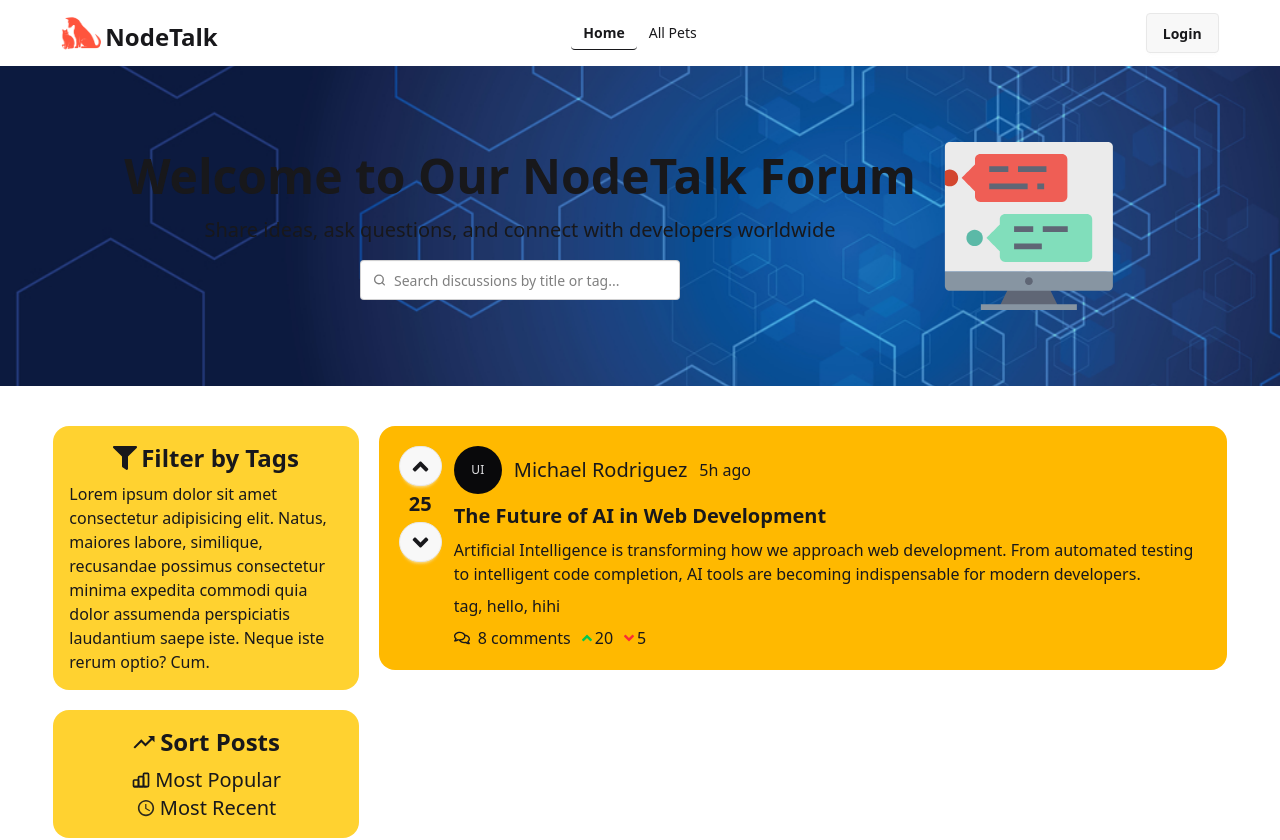
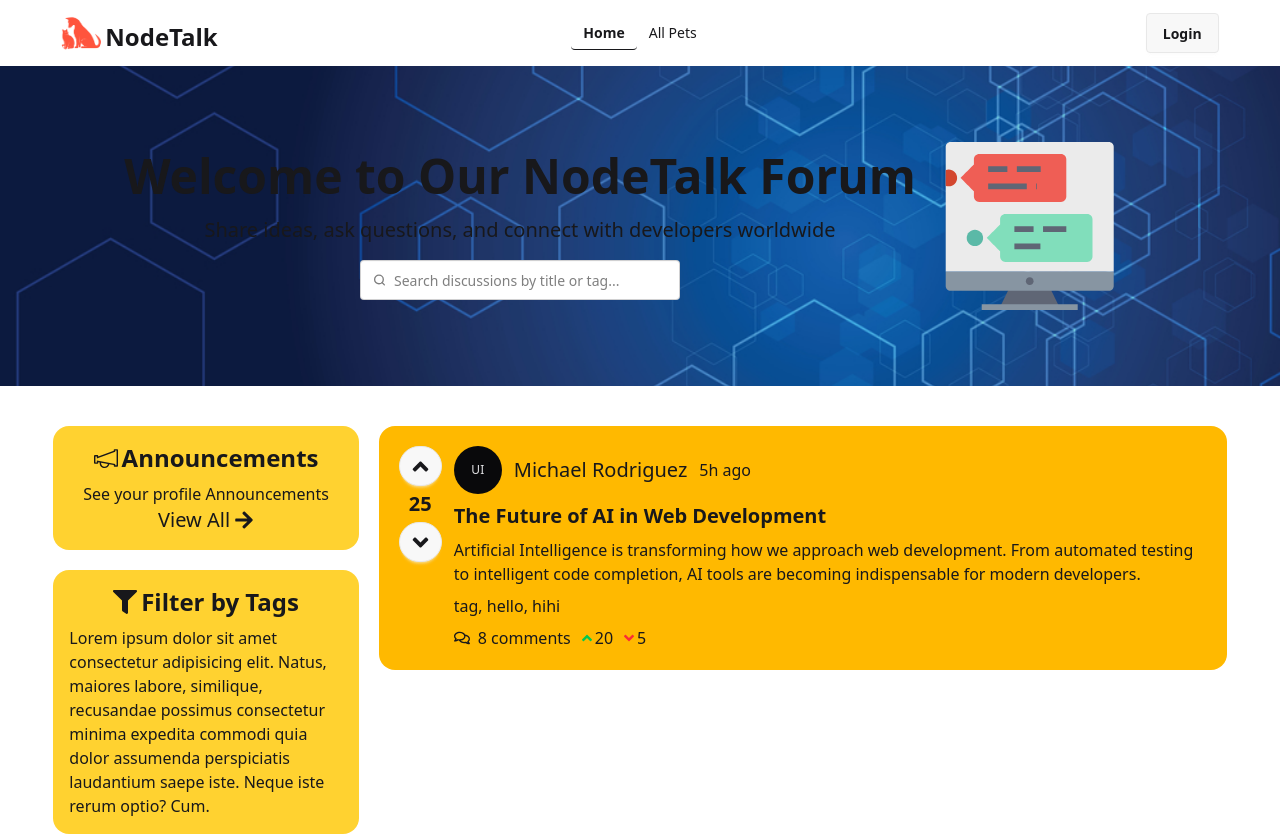
Before and after one commit to mahatab6/Node-Talk-Client-Side, a React (Vite) app: page / in a window 1280 px wide. Shown: the top 840 px of the page. Built offline with nearby package versions, Linux system fonts and the light colour scheme; no server answers.

Commit message:
Announcements

```diff
--- a/src/pages/home/Home.jsx
+++ b/src/pages/home/Home.jsx
@@ -3,6 +3,7 @@ import Banner from './homecomponents/Banner';
 import TagsSection from './homecomponents/left side/TagsSection';
 import Post from './homecomponents/right side/Post';
 import SortPosts from './homecomponents/left side/SortPosts';
+import Announcements from './homecomponents/left side/Announcements';
 
 const Home = () => {
     return (
@@ -12,6 +13,7 @@ const Home = () => {
 
                 {/* left-side */}
                 <div className='lg:col-span-3 space-y-5'>
+                    <Announcements/>
                     <TagsSection/>
                     <SortPosts/>
                 </div>
--- /dev/null
+++ b/src/pages/home/homecomponents/left side/Announcements.jsx
@@ -0,0 +1,17 @@
+import React from 'react';
+import { FaArrowRight } from 'react-icons/fa';
+import { TfiAnnouncement } from "react-icons/tfi";
+
+
+const Announcements = () => {
+    return (
+        <div className=' bg-amber-300 p-4 rounded-2xl justify-items-center flex-col' >
+                    <h2 className='flex items-center text-2xl gap-1 justify-center pb-2 font-bold'><TfiAnnouncement />Announcements</h2>
+                    <p>See your profile Announcements</p>
+                    <button className='text-xl flex items-center gap-1'> View All <FaArrowRight /></button>
+
+        </div>
+    );
+};
+
+export default Announcements;
```
